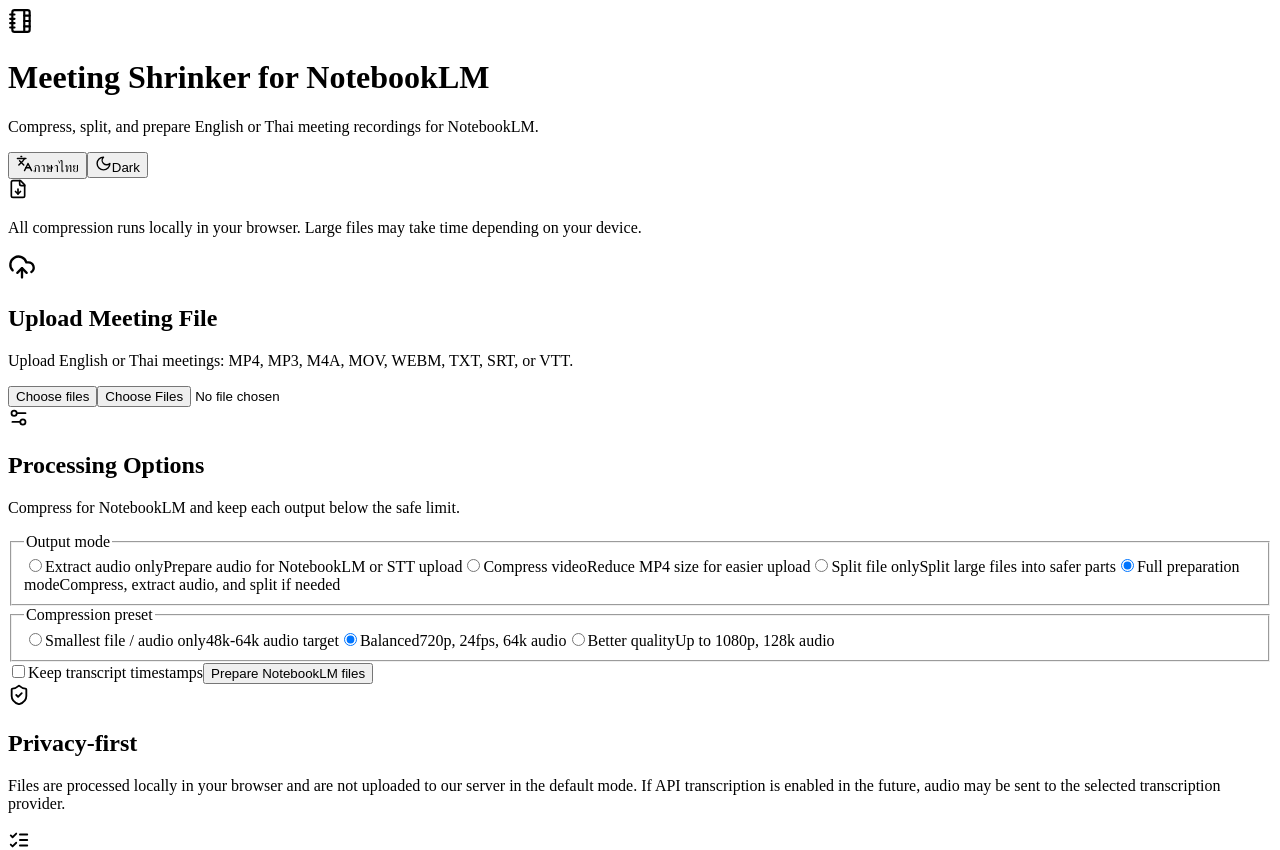
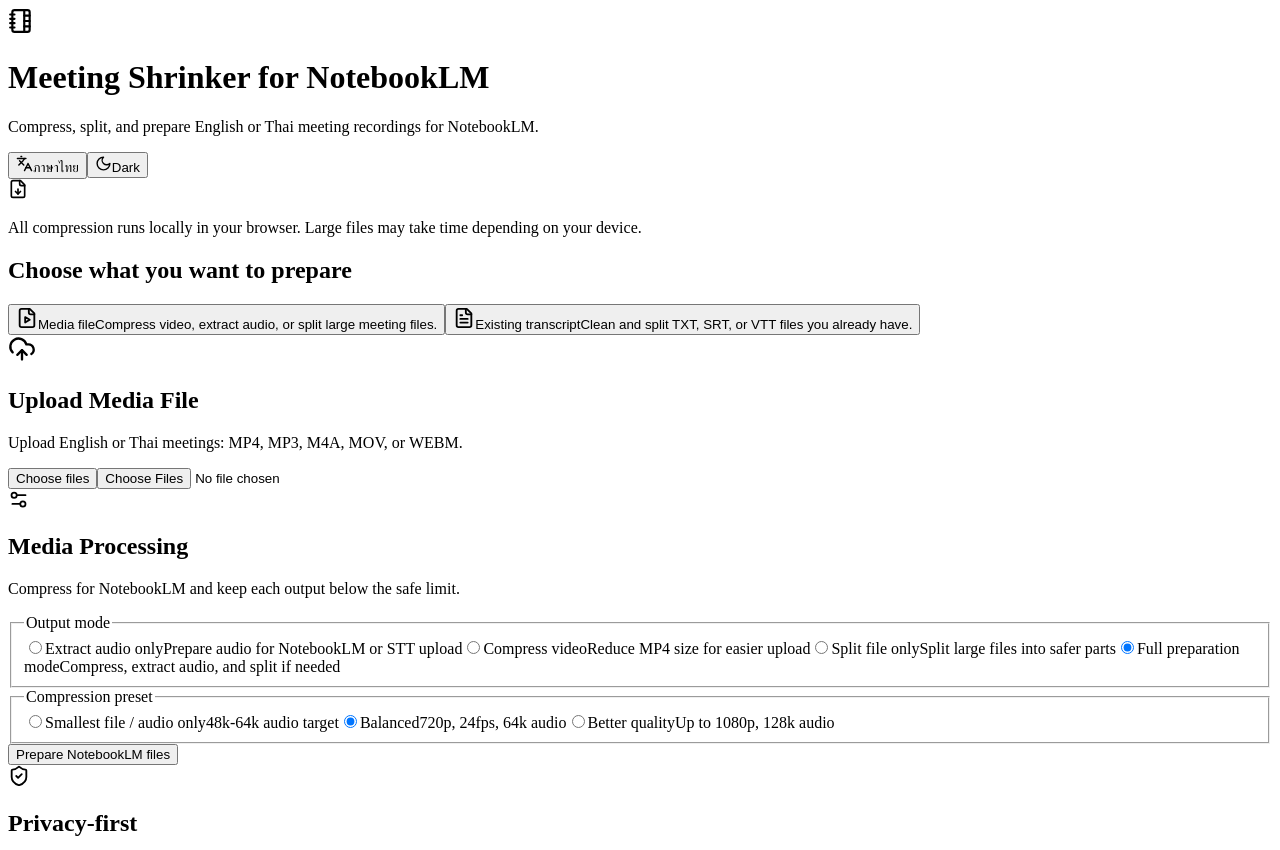
Before and after one commit to Waariss/meeting-shrinker, a React (Vite) app: page / in a window 1280 px wide. Shown: the top 850 px of the page. Built offline with nearby package versions, Linux system fonts and the light colour scheme; the HTML template or start-up script is replaced by a standard one.

Commit message:
Separate media and transcript workflows

```diff
--- a/src/App.tsx
+++ b/src/App.tsx
@@ -1,5 +1,5 @@
 import { useEffect, useMemo, useState } from 'react'
-import { AlertCircle, Languages, ListChecks } from 'lucide-react'
+import { AlertCircle, FileText, FileVideo, Languages, ListChecks } from 'lucide-react'
 import { FileDropzone } from './components/FileDropzone'
 import { FileInfoCard } from './components/FileInfoCard'
 import { Header } from './components/Header'
@@ -7,6 +7,7 @@
 import { ProcessingOptions, type OutputMode } from './components/ProcessingOptions'
 import { ProgressPanel } from './components/ProgressPanel'
 import { ResultsPanel } from './components/ResultsPanel'
+import { TranscriptOptions } from './components/TranscriptOptions'
 import { compressVideo, extractAudio, splitMediaByDuration, type CompressionPreset } from './lib/ffmpegClient'
 import { baseName, bytesToMB, getFileExtension } from './lib/fileSize'
 import {
@@ -22,13 +23,15 @@
   splitTranscriptByWords
 } from './lib/transcriptCleaner'
 
-const accept = SUPPORTED_EXTENSIONS.map((extension) => `.${extension}`).join(',')
+const mediaAccept = ['mp4', 'mov', 'm4a', 'mp3', 'wav', 'webm'].map((extension) => `.${extension}`).join(',')
+const transcriptAccept = ['txt', 'srt', 'vtt'].map((extension) => `.${extension}`).join(',')
 const transcriptExtensions = new Set(['txt', 'srt', 'vtt'])
 const mediaExtensions = new Set(['mp4', 'mov', 'm4a', 'mp3', 'wav', 'webm'])
 const videoExtensions = new Set(['mp4', 'mov', 'webm'])
 const audioExtensions = new Set(['m4a', 'mp3', 'wav'])
 type Language = 'en' | 'th'
 type Theme = 'light' | 'dark'
+type Workflow = 'media' | 'transcript'
 
 const copy = {
   en: {
@@ -38,12 +41,21 @@
       warning: 'All compression runs locally in your browser. Large files may take time depending on your device.'
     },
     upload: {
-      title: 'Upload Meeting File',
-      helper: 'Upload English or Thai meetings: MP4, MP3, M4A, MOV, WEBM, TXT, SRT, or VTT.',
+      mediaTitle: 'Upload Media File',
+      mediaHelper: 'Upload English or Thai meetings: MP4, MP3, M4A, MOV, or WEBM.',
+      transcriptTitle: 'Upload Existing Transcript',
+      transcriptHelper: 'Upload TXT, SRT, or VTT that you already have. The app will clean and split it for NotebookLM.',
       button: 'Choose files'
     },
+    workflow: {
+      title: 'Choose what you want to prepare',
+      mediaLabel: 'Media file',
+      mediaHelper: 'Compress video, extract audio, or split large meeting files.',
+      transcriptLabel: 'Existing transcript',
+      transcriptHelper: 'Clean and split TXT, SRT, or VTT files you already have.'
+    },
     options: {
-      title: 'Processing Options',
+      title: 'Media Processing',
       subtitle: 'Compress for NotebookLM and keep each output below the safe limit.',
       outputMode: 'Output mode',
       compressionPreset: 'Compression preset',
@@ -60,6 +72,13 @@
         { value: 'balanced' as const, label: 'Balanced', helper: '720p, 24fps, 64k audio' },
         { value: 'quality' as const, label: 'Better quality', helper: 'Up to 1080p, 128k audio' }
       ]
+    },
+    transcriptOptions: {
+      title: 'Transcript Cleanup',
+      subtitle: 'Clean and split transcript files you already have. This does not create a transcript from audio.',
+      supported: 'Supported inputs: TXT, SRT, and VTT. SRT/VTT timestamps can be kept or removed before export.',
+      keepTimestamps: 'Keep transcript timestamps',
+      process: 'Clean transcript for NotebookLM'
     },
     progress: {
       title: 'Processing status',
@@ -113,12 +132,21 @@
       warning: 'การบีบอัดทำใน browser ของคุณทั้งหมด ไฟล์ใหญ่อาจใช้เวลานานตามเครื่องที่ใช้'
     },
     upload: {
-      title: 'อัปโหลดไฟล์ประชุม',
-      helper: 'รองรับ meeting ภาษาไทยหรืออังกฤษ: MP4, MP3, M4A, MOV, WEBM, TXT, SRT หรือ VTT',
+      mediaTitle: 'อัปโหลดไฟล์เสียง/วิดีโอประชุม',
+      mediaHelper: 'รองรับ meeting ภาษาไทยหรืออังกฤษ: MP4, MP3, M4A, MOV หรือ WEBM',
+      transcriptTitle: 'อัปโหลด transcript ที่มีอยู่แล้ว',
+      transcriptHelper: 'รองรับ TXT, SRT หรือ VTT ที่คุณมีอยู่แล้ว ระบบจะ clean และ split สำหรับ NotebookLM',
       button: 'เลือกไฟล์'
     },
+    workflow: {
+      title: 'เลือกสิ่งที่ต้องการเตรียม',
+      mediaLabel: 'ไฟล์เสียง/วิดีโอ',
+      mediaHelper: 'บีบวิดีโอ แยกเสียง หรือแบ่งไฟล์ประชุมขนาดใหญ่',
+      transcriptLabel: 'Transcript ที่มีอยู่แล้ว',
+      transcriptHelper: 'Clean และ split ไฟล์ TXT, SRT หรือ VTT ที่มีอยู่แล้ว'
+    },
     options: {
-      title: 'ตัวเลือกการประมวลผล',
+      title: 'ประมวลผลไฟล์เสียง/วิดีโอ',
       subtitle: 'บีบไฟล์สำหรับ NotebookLM และคุม output ให้อยู่ใต้ safe limit',
       outputMode: 'รูปแบบ output',
       compressionPreset: 'ระดับการบีบอัด',
@@ -135,6 +163,13 @@
         { value: 'balanced' as const, label: 'สมดุล', helper: '720p, 24fps, audio 64k' },
         { value: 'quality' as const, label: 'คุณภาพดีกว่า', helper: 'สูงสุด 1080p, audio 128k' }
       ]
+    },
+    transcriptOptions: {
+      title: 'Clean Transcript',
+      subtitle: 'Clean และ split transcript ที่มีอยู่แล้ว ยังไม่ใช่การสร้าง transcript จากเสียง',
+      supported: 'รองรับ TXT, SRT และ VTT โดยเลือกได้ว่าจะเก็บหรือลบ timestamps จาก SRT/VTT ก่อน export',
+      keepTimestamps: 'เก็บ timestamps ใน transcript',
+      process: 'Clean transcript สำหรับ NotebookLM'
     },
     progress: {
       title: 'สถานะการประมวลผล',
@@ -185,6 +220,7 @@
 function App() {
   const [language, setLanguage] = useState<Language>('en')
   const [theme, setTheme] = useState<Theme>('light')
+  const [workflow, setWorkflow] = useState<Workflow>('media')
   const [files, setFiles] = useState<File[]>([])
   const [outputMode, setOutputMode] = useState<OutputMode>('full')
   const [preset, setPreset] = useState<CompressionPreset>('balanced')
@@ -217,7 +253,18 @@
     setError(undefined)
     setLogs([])
     setResults([])
+    const firstExtension = getFileExtension(nextFiles[0]?.name ?? '')
+    if (transcriptExtensions.has(firstExtension)) setWorkflow('transcript')
+    if (mediaExtensions.has(firstExtension)) setWorkflow('media')
     setFiles(nextFiles)
+  }
+
+  const handleWorkflowChange = (nextWorkflow: Workflow) => {
+    setWorkflow(nextWorkflow)
+    setError(undefined)
+    setLogs([])
+    setResults([])
+    setFiles([])
   }
 
   const validateFiles = () => {
@@ -227,6 +274,16 @@
     }
 
     if (unsupportedFiles.length) {
+      setError(t.messages.unsupported)
+      return false
+    }
+
+    const hasWrongWorkflowFile = files.some((file) => {
+      const extension = getFileExtension(file.name)
+      return workflow === 'transcript' ? !transcriptExtensions.has(extension) : !mediaExtensions.has(extension)
+    })
+
+    if (hasWrongWorkflowFile) {
       setError(t.messages.unsupported)
       return false
     }
@@ -349,11 +406,53 @@
         onThemeToggle={() => setTheme((current) => (current === 'light' ? 'dark' : 'light'))}
       />
       <main className="mx-auto grid max-w-6xl gap-5 px-4 py-6 sm:px-6 lg:px-8">
+        <section className="rounded-lg border border-ink/10 bg-white p-5 shadow-panel dark:border-white/10 dark:bg-[#111f27]">
+          <h2 className="text-lg font-semibold text-ink dark:text-white">{t.workflow.title}</h2>
+          <div className="mt-4 grid gap-3 md:grid-cols-2">
+            <button
+              type="button"
+              onClick={() => handleWorkflowChange('media')}
+              className={`flex min-h-20 items-start gap-3 rounded-lg border p-4 text-left transition active:scale-[0.99] ${
+                workflow === 'media'
+                  ? 'border-sea bg-sea/5'
+                  : 'border-ink/10 hover:border-ink/30 dark:border-white/10 dark:hover:border-white/30'
+              }`}
+            >
+              <FileVideo aria-hidden="true" className="mt-0.5 shrink-0 text-sea" size={22} />
+              <span>
+                <span className="block text-sm font-semibold text-ink dark:text-white">{t.workflow.mediaLabel}</span>
+                <span className="mt-1 block text-sm leading-6 text-ink/65 dark:text-white/65">
+                  {t.workflow.mediaHelper}
+                </span>
+              </span>
+            </button>
+            <button
+              type="button"
+              onClick={() => handleWorkflowChange('transcript')}
+              className={`flex min-h-20 items-start gap-3 rounded-lg border p-4 text-left transition active:scale-[0.99] ${
+                workflow === 'transcript'
+                  ? 'border-sea bg-sea/5'
+                  : 'border-ink/10 hover:border-ink/30 dark:border-white/10 dark:hover:border-white/30'
+              }`}
+            >
+              <FileText aria-hidden="true" className="mt-0.5 shrink-0 text-sea" size={22} />
+              <span>
+                <span className="block text-sm font-semibold text-ink dark:text-white">
+                  {t.workflow.transcriptLabel}
+                </span>
+                <span className="mt-1 block text-sm leading-6 text-ink/65 dark:text-white/65">
+                  {t.workflow.transcriptHelper}
+                </span>
+              </span>
+            </button>
+          </div>
+        </section>
+
         <FileDropzone
           onFilesSelected={handleFilesSelected}
-          accept={accept}
-          title={t.upload.title}
-          helper={t.upload.helper}
+          accept={workflow === 'media' ? mediaAccept : transcriptAccept}
+          title={workflow === 'media' ? t.upload.mediaTitle : t.upload.transcriptTitle}
+          helper={workflow === 'media' ? t.upload.mediaHelper : t.upload.transcriptHelper}
           buttonLabel={t.upload.button}
         />
 
@@ -367,17 +466,25 @@
 
         <div className="grid gap-5 lg:grid-cols-[minmax(0,1.35fr)_minmax(280px,0.65fr)]">
           <div className="grid gap-5">
+            {workflow === 'media' ? (
               <ProcessingOptions
                 outputMode={outputMode}
                 preset={preset}
-              keepTimestamps={keepTimestamps}
                 copy={t.options}
                 onOutputModeChange={setOutputMode}
                 onPresetChange={setPreset}
+                onProcess={handleProcess}
+                disabled={isProcessing}
+              />
+            ) : (
+              <TranscriptOptions
+                keepTimestamps={keepTimestamps}
+                copy={t.transcriptOptions}
                 onKeepTimestampsChange={setKeepTimestamps}
                 onProcess={handleProcess}
                 disabled={isProcessing}
               />
+            )}
             <ProgressPanel
               logs={logs}
               isProcessing={isProcessing}
--- a/src/components/ProcessingOptions.tsx
+++ b/src/components/ProcessingOptions.tsx
@@ -6,20 +6,17 @@
 type ProcessingOptionsProps = {
   outputMode: OutputMode
   preset: CompressionPreset
-  keepTimestamps: boolean
   copy: {
     title: string
     subtitle: string
     outputMode: string
     compressionPreset: string
-    keepTimestamps: string
     process: string
     outputModes: Array<{ value: OutputMode; label: string; helper: string }>
     presets: Array<{ value: CompressionPreset; label: string; helper: string }>
   }
   onOutputModeChange: (mode: OutputMode) => void
   onPresetChange: (preset: CompressionPreset) => void
-  onKeepTimestampsChange: (keep: boolean) => void
   onProcess: () => void
   disabled: boolean
 }
@@ -27,11 +24,9 @@
 export function ProcessingOptions({
   outputMode,
   preset,
-  keepTimestamps,
   copy,
   onOutputModeChange,
   onPresetChange,
-  onKeepTimestampsChange,
   onProcess,
   disabled
 }: ProcessingOptionsProps) {
@@ -103,16 +98,6 @@
         </div>
       </fieldset>
 
-      <label className="mt-5 flex min-h-11 cursor-pointer items-center gap-3 rounded-lg border border-ink/10 p-3 dark:border-white/10">
-        <input
-          type="checkbox"
-          checked={keepTimestamps}
-          onChange={(event) => onKeepTimestampsChange(event.target.checked)}
-          className="h-4 w-4 accent-sea"
-        />
-        <span className="text-sm text-ink dark:text-white">{copy.keepTimestamps}</span>
-      </label>
-
       <button
         type="button"
         onClick={onProcess}
--- /dev/null
+++ b/src/components/TranscriptOptions.tsx
@@ -0,0 +1,60 @@
+import { FileText } from 'lucide-react'
+
+type TranscriptOptionsProps = {
+  keepTimestamps: boolean
+  copy: {
+    title: string
+    subtitle: string
+    supported: string
+    keepTimestamps: string
+    process: string
+  }
+  onKeepTimestampsChange: (keep: boolean) => void
+  onProcess: () => void
+  disabled: boolean
+}
+
+export function TranscriptOptions({
+  keepTimestamps,
+  copy,
+  onKeepTimestampsChange,
+  onProcess,
+  disabled
+}: TranscriptOptionsProps) {
+  return (
+    <section className="rounded-lg border border-ink/10 bg-white p-5 shadow-panel dark:border-white/10 dark:bg-[#111f27]">
+      <div className="flex items-center gap-3">
+        <div className="flex h-10 w-10 items-center justify-center rounded-lg bg-sea/10 text-sea">
+          <FileText aria-hidden="true" size={21} />
+        </div>
+        <div>
+          <h2 className="text-lg font-semibold text-ink dark:text-white">{copy.title}</h2>
+          <p className="text-sm text-ink/65 dark:text-white/65">{copy.subtitle}</p>
+        </div>
+      </div>
+
+      <div className="mt-5 rounded-lg border border-sea/20 bg-sea/5 p-4 text-sm leading-6 text-ink/75 dark:text-white/75">
+        {copy.supported}
+      </div>
+
+      <label className="mt-5 flex min-h-11 cursor-pointer items-center gap-3 rounded-lg border border-ink/10 p-3 dark:border-white/10">
+        <input
+          type="checkbox"
+          checked={keepTimestamps}
+          onChange={(event) => onKeepTimestampsChange(event.target.checked)}
+          className="h-4 w-4 accent-sea"
+        />
+        <span className="text-sm text-ink dark:text-white">{copy.keepTimestamps}</span>
+      </label>
+
+      <button
+        type="button"
+        onClick={onProcess}
+        disabled={disabled}
+        className="mt-5 min-h-11 w-full rounded-md bg-ink px-5 py-3 text-sm font-semibold text-white transition hover:bg-ink/90 active:scale-[0.99] disabled:cursor-not-allowed disabled:opacity-45 sm:w-auto"
+      >
+        {copy.process}
+      </button>
+    </section>
+  )
+}
```
Also changed, not shown: 1 other file (tests, documents, lock files or other folders). Lines whose indentation alone changed are shown as unchanged.
